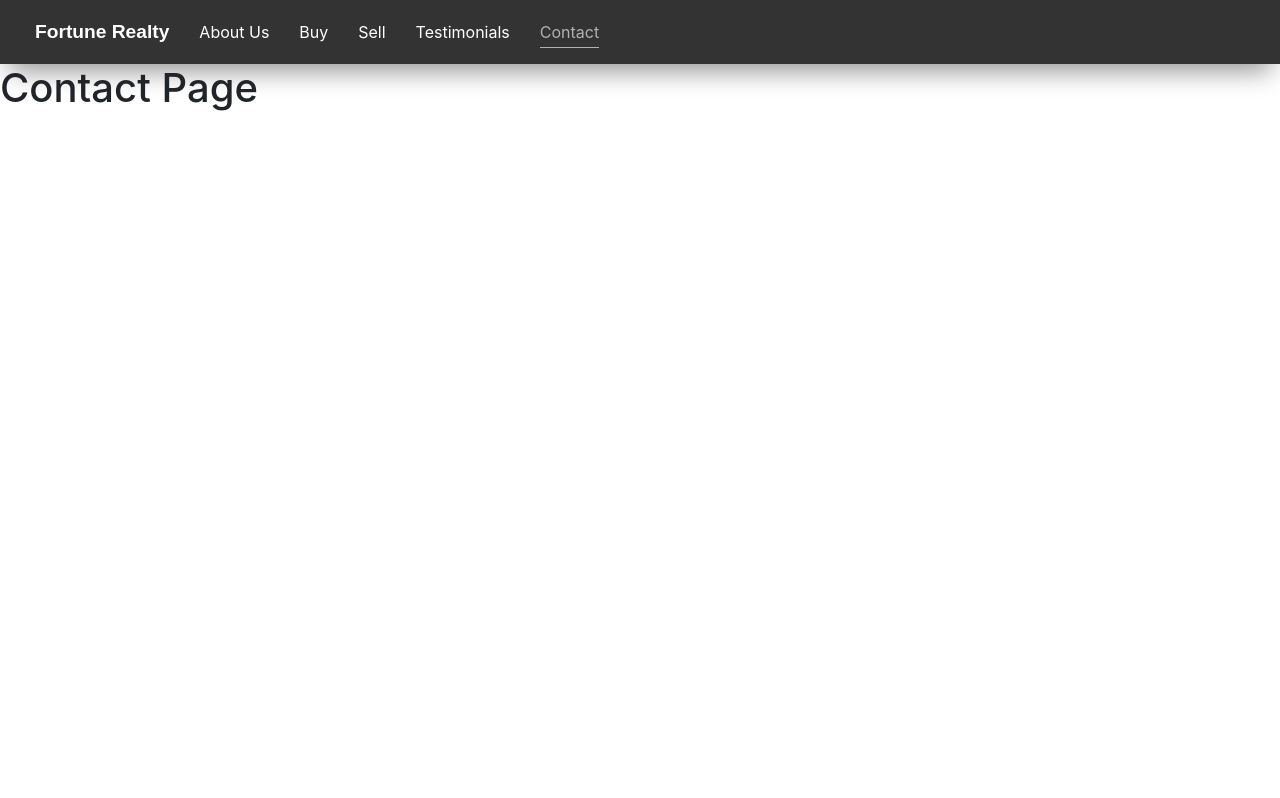
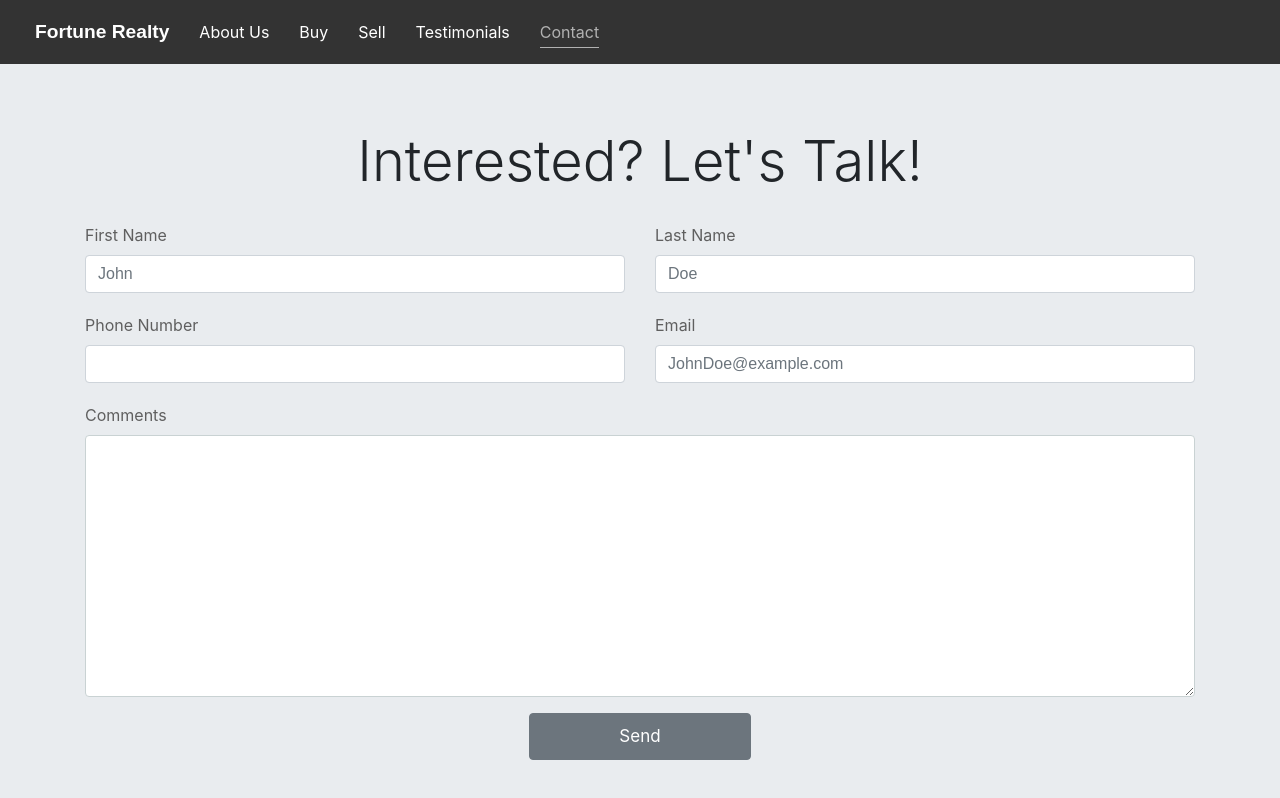
Before and after one commit to kalmontee/FortuneRealty, a React (Create React App) app in the folder client/: page /contact in a window 1280 px wide. Shown: the top 798 px of the page. Built offline with nearby package versions, Linux system fonts and the light colour scheme.

Commit message:
Styled the Contact page and added frontend logic for the form. Same for Buy.js component.

```diff
--- a/client/src/components/BuyForm/index.js
+++ b/client/src/components/BuyForm/index.js
@@ -1,15 +1,16 @@
 import React from 'react';
+import { Container } from '../Grid/Grid';
 import './buyForm.css';
 
 const BuyForm = (props) => {
-
   return (
-    <section className="form-builder container">
+    <Container>
+      <section className="form-builder">
         <h3>Fill Out The Form Below</h3>
         <br />
-      <form>
+        <form onSubmit={(event) => props.handleSubmit(event)}>
           <div className="form-group">
-          <label for="formGroupExampleInput" className="labelFormGroup">What type of property do you wish?</label>
+            <label className="labelFormGroup">What type of property do you wish?</label>
             <input
               type="text"
               className="form-control"
@@ -24,7 +25,6 @@ const BuyForm = (props) => {
             <input
               type="text"
               className="form-control"
-            id="formGroupExampleInput2"
               placeholder="Miami? New York City?"
               name="location"
               value={props.location}
@@ -111,13 +111,13 @@ const BuyForm = (props) => {
           <button
             type="submit"
             className="btn btn-primary"
-          onClick={() => props.submitBtn()}
           >
             Submit
           </button>
         </form>
         <br />
       </section>
+    </Container>
   )
 }
 
--- /dev/null
+++ b/client/src/components/ContactForm/contactForm.css
@@ -0,0 +1,43 @@
+.contactFormTitle {
+  text-align: center;
+}
+
+.contactForm {
+  width: 100%;
+}
+
+.contactFormLabel {
+  font-size: 16px;
+  margin-top: 20px;
+  color: rgb(95, 95, 95);
+}
+
+.contactFormInput {
+  font-size: 16px;
+  font-family: Source Sans Pro, sans-serif;
+  font-weight: 400;
+}
+
+.contactFormTextarea {
+  font-weight: 400;
+  -webkit-appearance: none;
+  background: #fff;
+  border-radius: 4px;
+  border: 1px solid #c9d2d3;
+  width: 100%;
+  padding: 10px;
+  font-size: 16px;
+  outline: 0;
+  font-family: Source Sans Pro, sans-serif;
+}
+
+#contactFormButton {
+  text-align: center;
+}
+
+#contactFormButton button {
+  padding: 10px;
+  margin: 10px;
+  width: 20%;
+  font-size: 17px;
+}
--- /dev/null
+++ b/client/src/components/ContactForm/index.js
@@ -0,0 +1,89 @@
+import React from 'react';
+import ContactJumbotron from '../Jumbotron/Jumbotron';
+import { Container } from '../Grid/Grid'
+import './contactForm.css';
+
+const ContactForm = (props) => {
+  return (
+    <ContactJumbotron>
+      <Container>
+        <h1 className="display-4 contactFormTitle">Interested? Let's Talk!</h1>
+        <form onSubmit={(event) => props.handleSubmit(event)}>
+          <div className="row">
+            <div className="col">
+              <label className="contactFormLabel">First Name</label>
+              <input
+                type="text"
+                className="form-control contactFormInput"
+                placeholder="John"
+                name="firstName"
+                value={props.firstName}
+                onChange={props.handleChange} />
+            </div>
+
+            <div className="col">
+              <label className="contactFormLabel">Last Name</label>
+              <input
+                type="text"
+                className="form-control contactFormInput"
+                placeholder="Doe"
+                name="lastName"
+                value={props.lastName}
+                onChange={props.handleChange} />
+            </div>
+          </div>
+
+          <div className="row">
+            <div className="col">
+              <label className="contactFormLabel">Phone Number</label>
+              <input
+                type="text"
+                className="form-control contactFormInput"
+                placeholder=""
+                name="phoneNumber"
+                value={props.phoneNumber}
+                onChange={props.handleChange} />
+            </div>
+
+            <div className="col">
+              <label className="contactFormLabel">Email</label>
+              <input
+                type="text"
+                className="form-control contactFormInput"
+                placeholder="JohnDoe@example.com"
+                name="email"
+                value={props.email}
+                onChange={props.handleChange} />
+            </div>
+          </div>
+
+          <div className="row">
+            <div className="col">
+              <label className="contactFormLabel">Comments</label>
+              <textarea
+                cols="30"
+                rows="10"
+                name="comments"
+                value={props.comments}
+                onChange={props.handleChange}
+                className="contactFormTextarea">
+
+              </textarea>
+            </div>
+          </div>
+
+          <div id="contactFormButton">
+            <button
+              type="submit"
+              className="btn btn-secondary"
+            >
+              Send
+            </button>
+          </div>
+        </form>
+      </Container>
+    </ContactJumbotron>
+  )
+}
+
+export default ContactForm;
--- a/client/src/components/Grid/Grid.js
+++ b/client/src/components/Grid/Grid.js
@@ -10,4 +10,6 @@ const homeContainerStyle = {
 
 export const HomeContainer = ({children}) => <div className={`home-container`} style={homeContainerStyle}>{children}</div>;
 
-export const Container = ({fluid, children}) => <div className={`container-sections`}>{children}</div>;
+export const Container = ({children}) => <main className={`container`}>{children}</main>;
+
+export const ContainerFluid = ({fluid, children}) => <div className={`row${fluid ? "-fluid" : ""}`}>{children}</div>;
--- /dev/null
+++ b/client/src/components/Jumbotron/Jumbotron.js
@@ -0,0 +1,9 @@
+import React from 'react';
+
+const style = {
+  margin: "0"
+}
+
+const ContactJumbotron = ({children}) => <div className="jumbotron jumbotron-fluid" style={style}>{children}</div>
+
+export default ContactJumbotron;
--- a/client/src/pages/Buy.js
+++ b/client/src/pages/Buy.js
@@ -1,5 +1,5 @@
 import React, { Component } from 'react';
-import { Container } from '../components/Grid/Grid';
+// import { Container } from '../components/Grid/Grid';
 import NavBar from '../components/NavBar/NavBar';
 import buyHomeImg from '../assets/images/buyHome.png';
 import BuyForm from '../components/BuyForm/index';
@@ -22,6 +22,23 @@ class Buy extends Component {
     this.setState({ [name]: value })
   }
 
+  submitFormHandler = event => {
+    event.preventDefault();
+    alert("Workig");
+
+    this.setState({
+      property: "",
+      location: "",
+      price: "",
+      numOfBathrooms: "",
+      date: "",
+      description: "",
+      name: "",
+      email: "",
+      phoneNumber: ""
+    });
+  }
+
   render() {
     const styles = {
       imgStyle: {
@@ -39,10 +56,13 @@ class Buy extends Component {
     }
 
     return (
-      <Container>
+      <section>
         <NavBar />
         <div className="intro">
-          <img src={buyHomeImg} style={styles.imgStyle} />
+          <img
+            src={buyHomeImg}
+            style={styles.imgStyle}
+            alt="Buy home img step by step" />
         </div>
 
         <article style={styles.articleStyle}>
@@ -62,12 +82,11 @@ class Buy extends Component {
           description={this.state.description}
           name={this.state.name}
           email={this.state.email}
-          phoneNumber={this.state.phonenumber}
-          submitBtn={this.submitFormHandlerBtn}
+          phoneNumber={this.state.phoneNumber}
           handleChange={this.handleInputChange}
-          submitBtn={this.submitHandleBtn}
+          handleSubmit={this.submitFormHandler}
         />
-      </Container>
+      </section>
     )
   }
 }
--- a/client/src/pages/Contact.js
+++ b/client/src/pages/Contact.js
@@ -1,12 +1,48 @@
 import React, { Component } from 'react';
 import NavBar from '../components/NavBar/NavBar';
+import ContactForm from '../components/ContactForm/index';
 
 class Contact extends Component {
+  state = {
+    firstName: "",
+    lastName: "",
+    phoneNumber: "",
+    email: "",
+    comments: ""
+  }
+
+  handleChangeInput = (event) => {
+    const { name, value } = event.target;
+    this.setState({ [name]: value });
+  }
+
+  handleFormSubmit = (event) => {
+    event.preventDefault();
+    alert("Working");
+
+    // Set the form empty after user submits the form.
+    this.setState({
+      firstName: "",
+      lastName: "",
+      phoneNumber: "",
+      email: "",
+      comments: ""
+    })
+  }
+
   render() {
     return (
       <div>
         <NavBar />
-        <h1>Contact Page</h1>
+        <ContactForm
+          firstName={this.state.firstName}
+          lastName={this.state.lastName}
+          phoneNumber={this.state.phoneNumber}
+          email={this.state.email}
+          comments={this.state.comments}
+          handleChange={this.handleChangeInput}
+          handleSubmit={this.handleFormSubmit}
+        />
       </div>
     )
   }
```
Also changed, not shown: 1 other file (tests, documents, lock files or other folders). Lines whose indentation alone changed are shown as unchanged.
